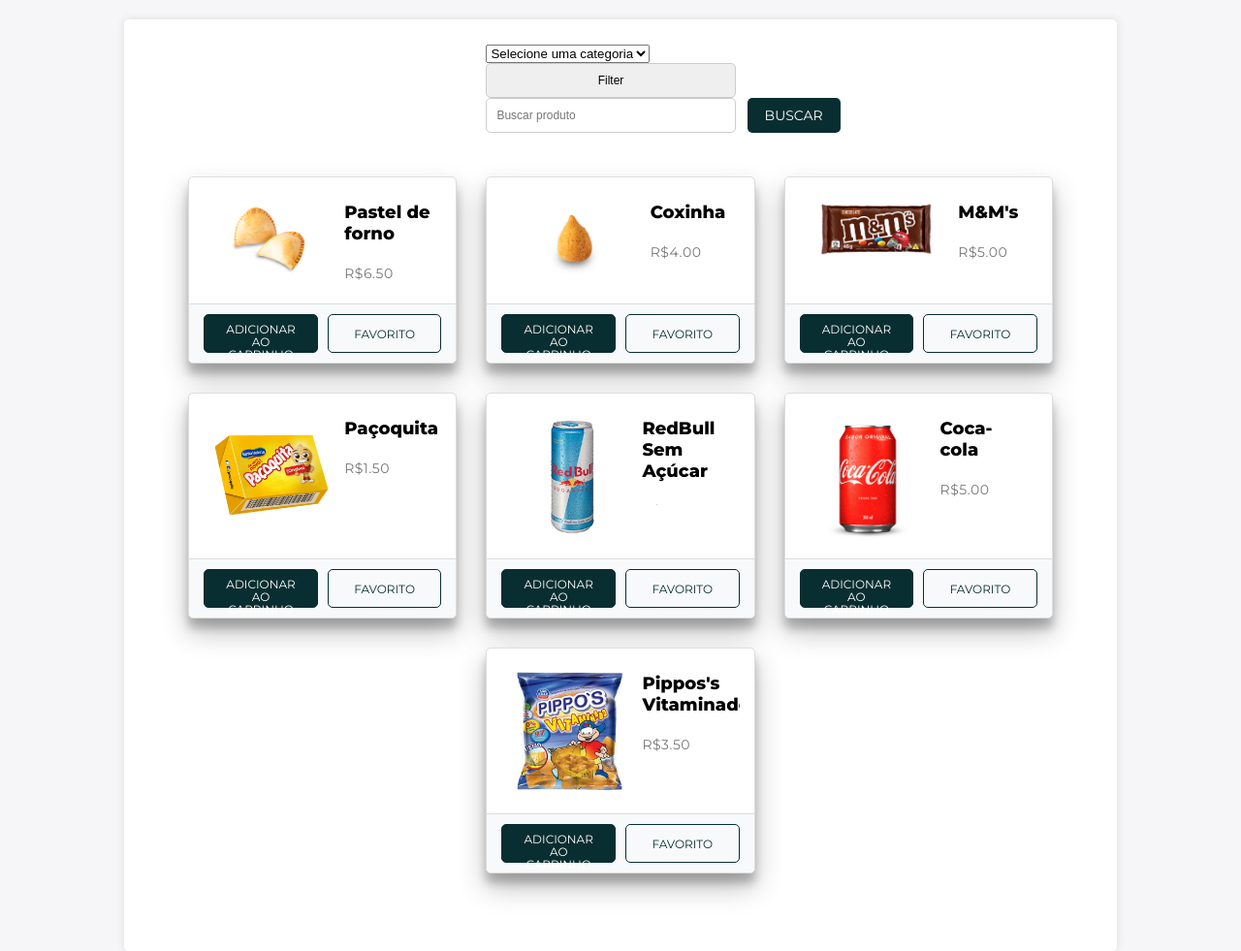
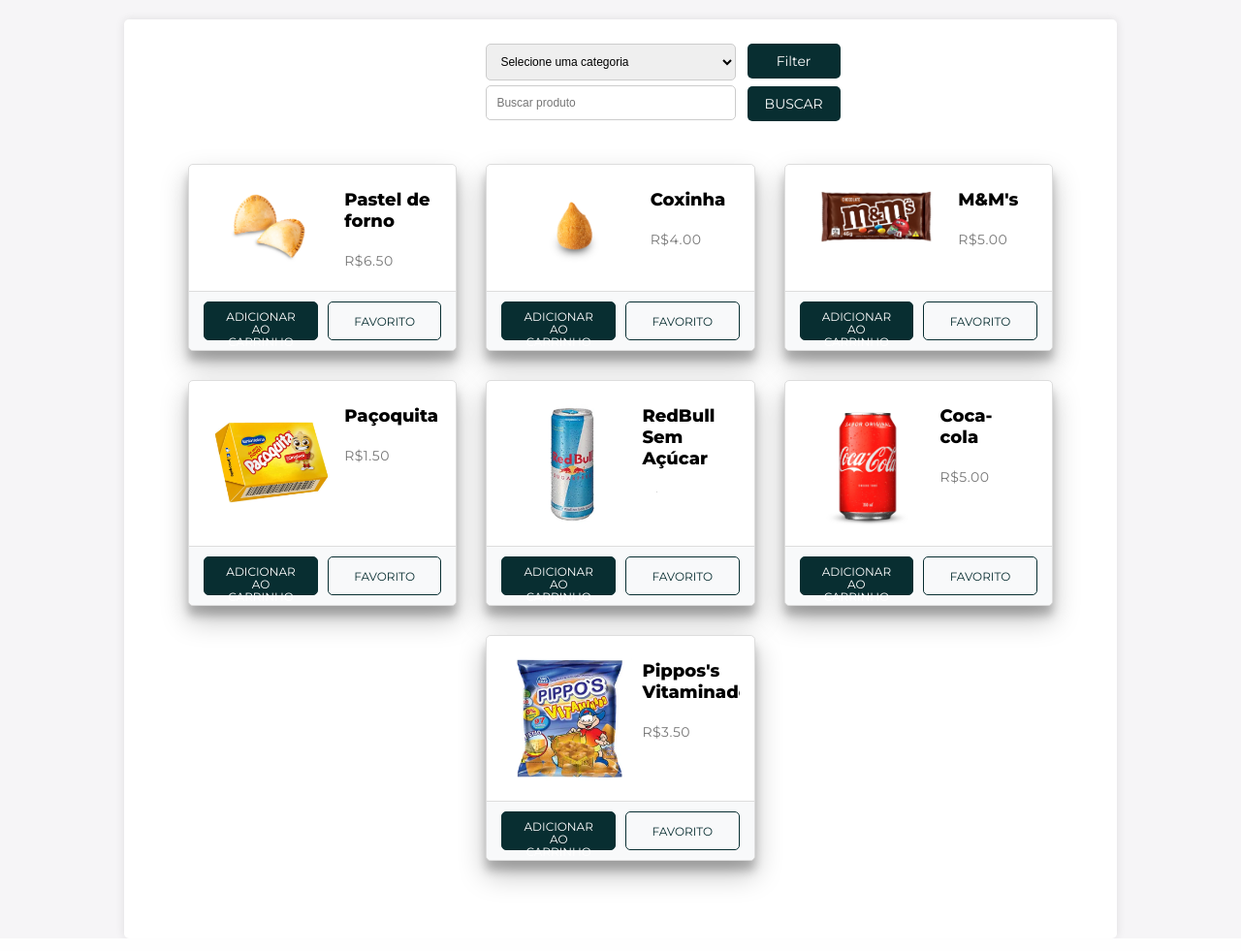
Before and after one commit to theomilll/CLEO, a Django app: page /home/ in a window 1280 px wide. Shown: the part 269-1250 px from the top of the page at 97% size. Run offline with Django 4.2, Linux system fonts and the light colour scheme; a user stored in the database is signed in; data comes from the database, SQL or seed files in the repository; both versions use the stored data as it was after the commit.

Commit message:
css do filter e selecionar categoria

```diff
--- a/static/css/catalog.css
+++ b/static/css/catalog.css
@@ -237,6 +237,7 @@ input{
     font-size: 14px;
     border-radius: 5px;
     margin-left: 12px;
+    margin-top: 0.5px;
 }
 #btn-busca:hover {
     background-color: #12646a;
@@ -287,3 +288,33 @@ input{
     top: 5px;
 
 }
+/* Style for Category dropdown */
+#category-select {
+    border: 1px solid #ccc;
+    border-radius: 5px;
+    padding: 10px;
+    font-size: 12px;
+    width: calc(100% - 20px);
+    box-sizing: border-box;
+    margin-bottom: 5px;
+}
+
+/* Style for Filter Button */
+#filter-btn {
+    position: absolute;
+    cursor: pointer;
+    font-family: 'Montserrat', sans-serif;
+    background-color: #082E31;
+    color: white;
+    border: none;
+    padding: 9px 18px;
+    font-size: 14px;
+    border-radius: 5px;
+    margin-left: 12px;
+    width: 96px;
+    margin-bottom: 5px;
+}
+
+#filter-btn:hover {
+    background-color: #12646a;
+}
--- a/templates/catalog.html
+++ b/templates/catalog.html
@@ -41,14 +41,15 @@
                 <div class="col-md-4">
                     <div class="search-container">
                         <form method="get" action="{% url 'home' %}">
-                                <select name="categoria">
-                                  <option value="">Selecione uma categoria</option>
+                                <select id="category-select" name="categoria">
+                                  <option  value="">Selecione uma categoria</option>
                                   {% for categoria in todas_categorias %}
                                   <option value="{{ categoria.categoria }}">{{ categoria.categoria }}</option>
                                   {% endfor %}
                                 </select>
-                                <input type="submit" value="Filter">
-                            <input class="search-input" type="search" name="search" placeholder="Buscar produto" value="{{ request.GET.search }}">
+                                <input type="submit" id="filter-btn" value="Filter">
+                                <br>
+                            <input class="search-input"  type="search" name="search" placeholder="Buscar produto" value="{{ request.GET.search }}">
                             <button id="btn-busca" type="submit">BUSCAR</button>
                         </form>
                     </div>
```
Also changed, not shown: db.sqlite3, static/css/cancel_order.css (line endings or trailing spaces).
